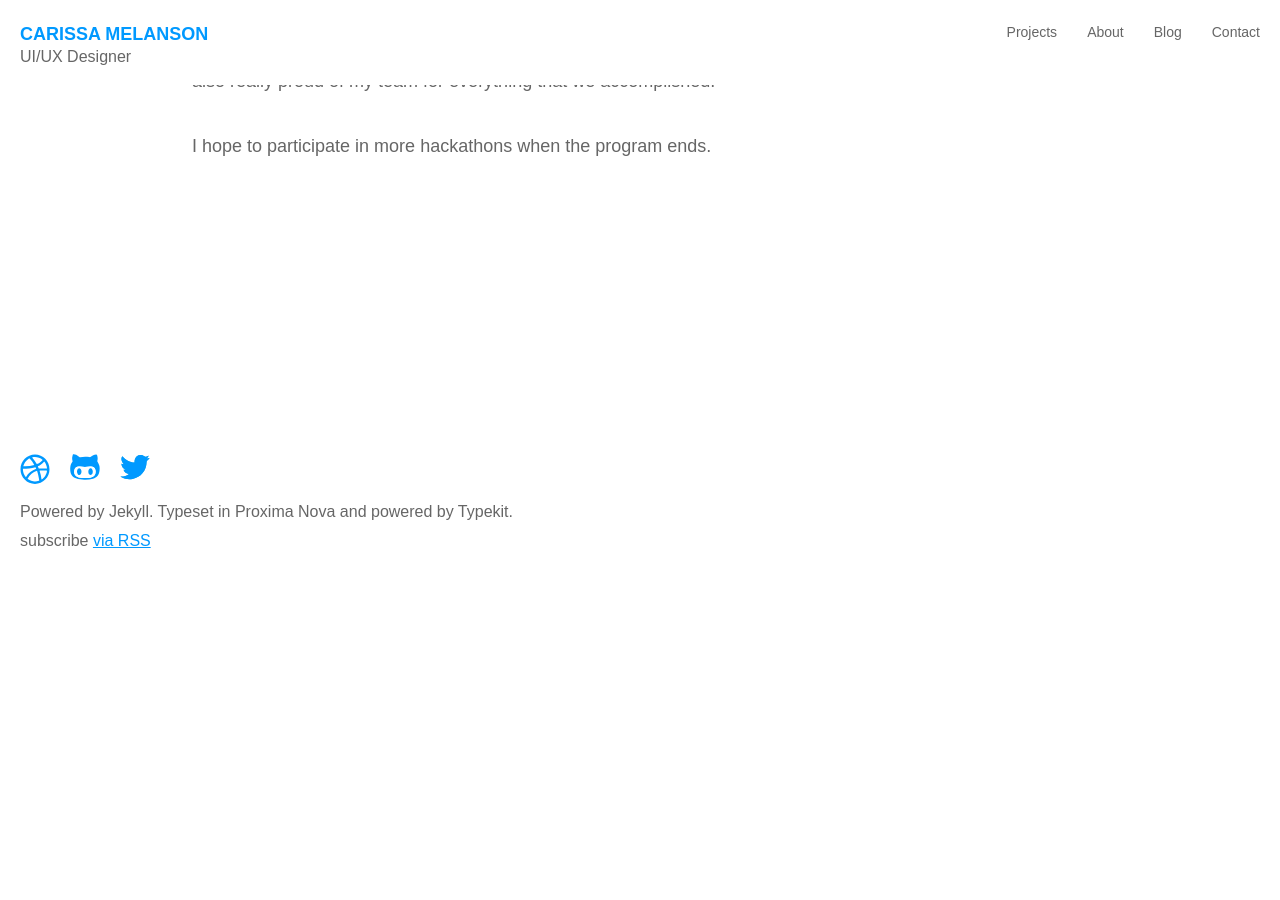
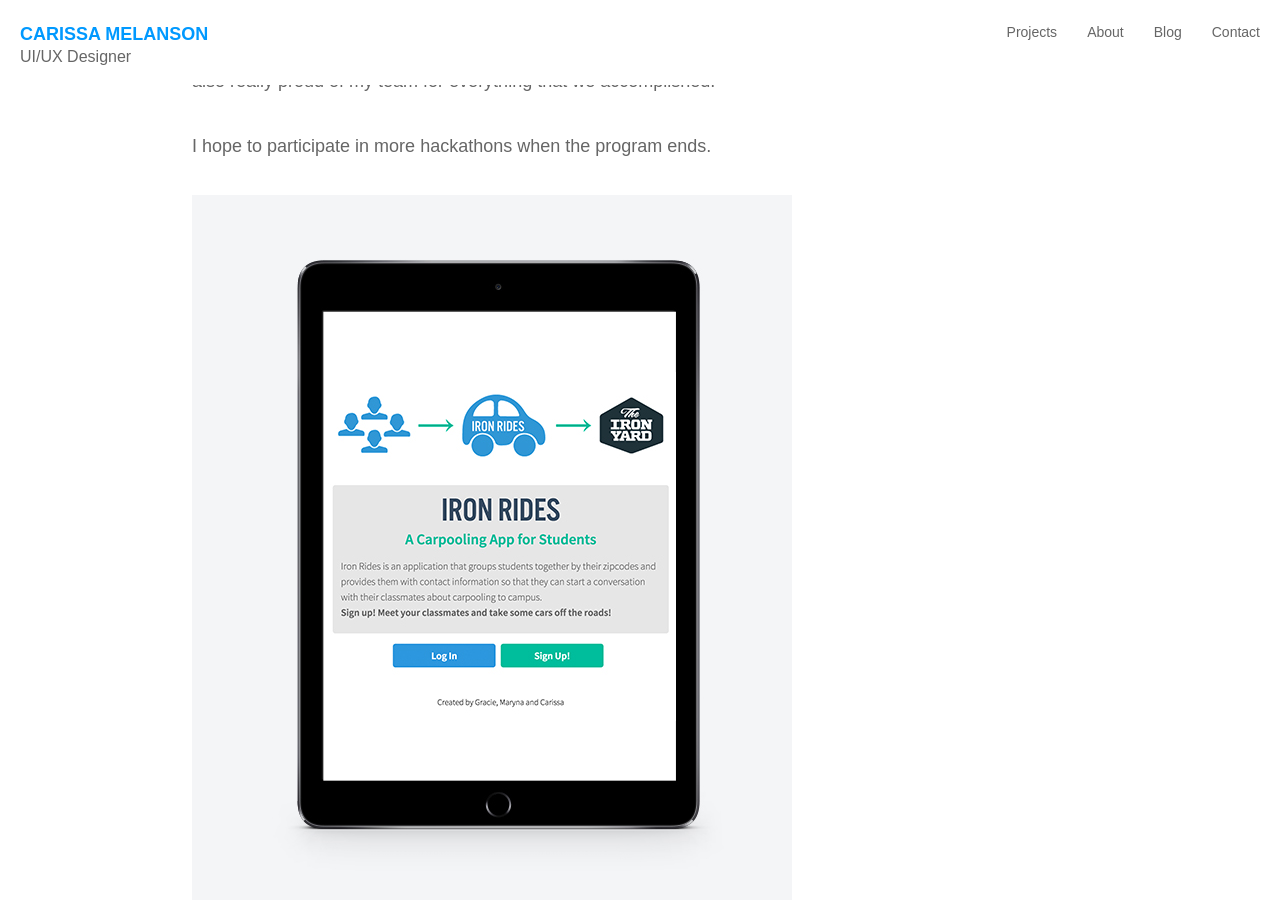
Before and after one commit to carissamelanson/carissamelanson.github.io, a Jekyll site: the page built from _posts/2015-06-22-hackathon.markdown, in a window 1280 px wide and 900 px high, scrolled down 464 px. Built offline with Jekyll 4.4.1, drawn with Linux system fonts in a browser that asks for light colours; before the commit the page ends 1038 px from its top, so only the background shows below that.

Commit message:
edits to about page and hackathon post

```diff
--- a/_posts/2015-06-22-hackathon.markdown
+++ b/_posts/2015-06-22-hackathon.markdown
@@ -4,15 +4,18 @@
 date:   2015-06-22
 
 ---
-<br/>
+<br>
 I survived my first Hackathon! It was super challenging and really hard, but it was a great learning experience.
 I pitched my idea for a carpooling app for the school and recruited some people to help me make it happen!
-<br/>
+<br>
 
 There were some language barriers with both my front end developer and my rails developer which made communication a challenge, but also kind of funny for all of us.
-<br/>
+<br>
 
 In 36 hours we were able to create a carpooling app that kind of worked. I was slightly disappointed, but I was also really proud of my team for everything that we accomplished.
-<br/>
+<br>
 
 I hope to participate in more hackathons when the program ends.
+
+<br>
+![Iron Rides App](/images/iron_rides.jpg)
--- a/about.html
+++ b/about.html
@@ -2,7 +2,6 @@
 layout: default
 title: Hi! I’m Carissa.
 ---
-
 <div class="page-content">
     <div class="page-wrapper">
         <div class="about-box">
```
Also changed, not shown: other parts of about.html (+1 -1 lines), images/iron_rides.jpg (added).
